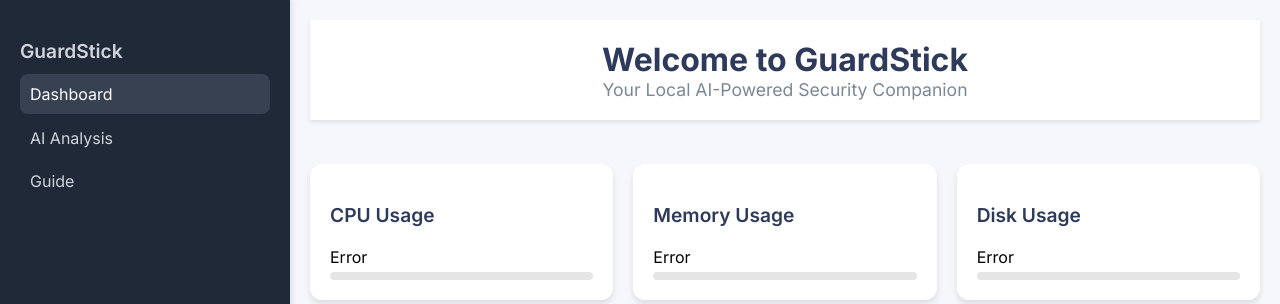
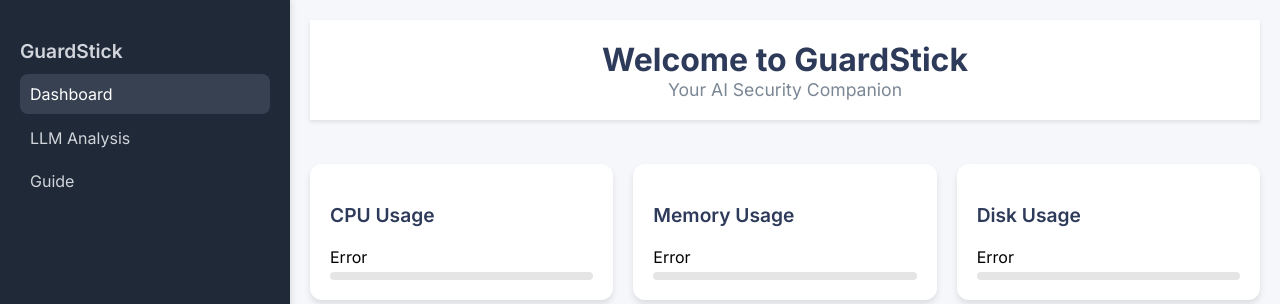
Before and after one commit to WalrusOps/GUARDSTICK, a Flask app: page / in a window 1280 px wide. Shown: the top 304 px of the page. Run offline with Flask 2, Linux system fonts and the light colour scheme; data that the repository does not hold is empty.

Commit message:
update to code

```diff
--- a/src/app/static/templates/base.html
+++ b/src/app/static/templates/base.html
@@ -13,7 +13,7 @@
     <div class="sidebar">
         <h3>GuardStick</h3>
         <a href="{{ url_for('index') }}" {% if request.endpoint == 'index' %}class="active"{% endif %}>Dashboard</a>
-        <a href="{{ url_for('llm_analysis_page') }}" {% if request.endpoint == 'llm_analysis_page' %}class="active"{% endif %}>AI Analysis</a>
+        <a href="{{ url_for('llm_analysis_page') }}" {% if request.endpoint == 'llm_analysis_page' %}class="active"{% endif %}>LLM Analysis</a>
         <a href="{{ url_for('guide') }}" {% if request.endpoint == 'guide' %}class="active"{% endif %}>Guide</a>
     </div>
 
@@ -23,7 +23,7 @@
         <div class="header">
             <div>
                 <h1 class="logo">{% block page_title %}Welcome to GuardStick{% endblock %}</h1>
-                <p class="subtitle">{% block subtitle %}Your Local AI-Powered Security Companion{% endblock %}</p>
+                <p class="subtitle">{% block subtitle %}Your AI Security Companion{% endblock %}</p>
             </div>
         </div>
 
```
Also changed, not shown: 1 other file.
